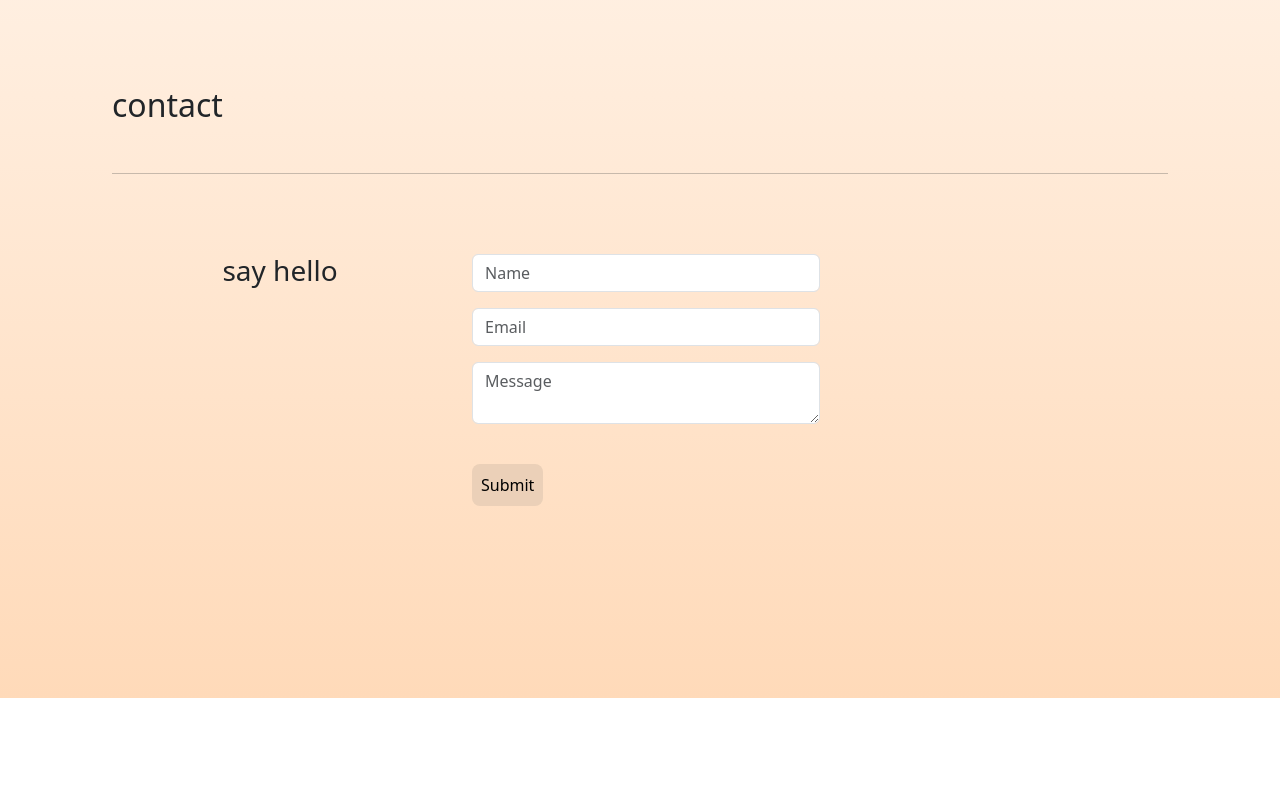
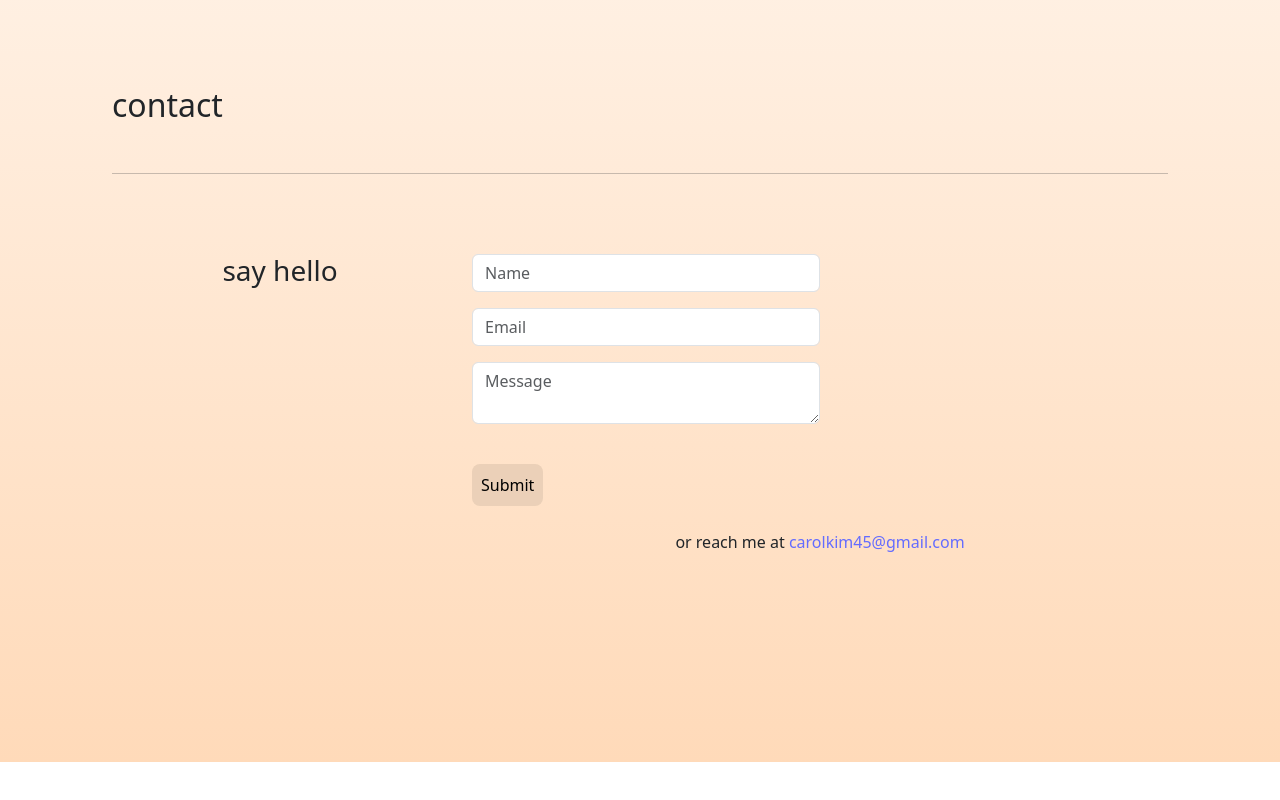
Before and after one commit to jsck45/portfolio-react, a React (Vite) app: page / in a window 1280 px wide. Shown: the part 1931-2731 px from the top of the page. Built offline with nearby package versions, Linux system fonts and the light colour scheme.

Commit message:
added email

```diff
--- a/src/pages/Contact/Contact.jsx
+++ b/src/pages/Contact/Contact.jsx
@@ -138,6 +138,10 @@ const Contact = () => {
                 </button>
               </div>
             </form>
+            <div>
+              <br/>
+              <p>or reach me at <a href="mailto:carolkim45@gmail.com">carolkim45@gmail.com</a></p>
+            </div>
             <Modal
               isOpen={isModalOpen}
               onRequestClose={() => setIsModalOpen(false)}
```
